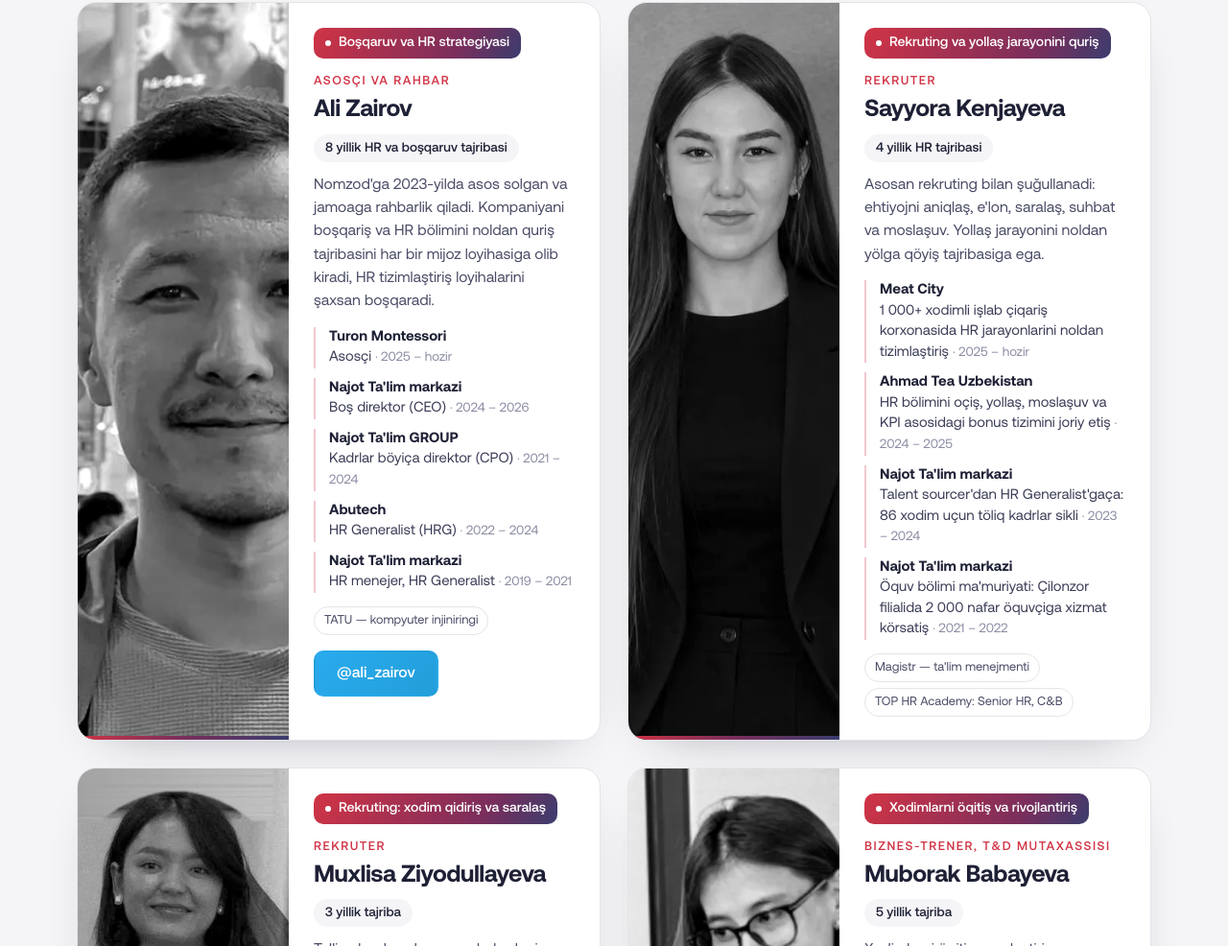
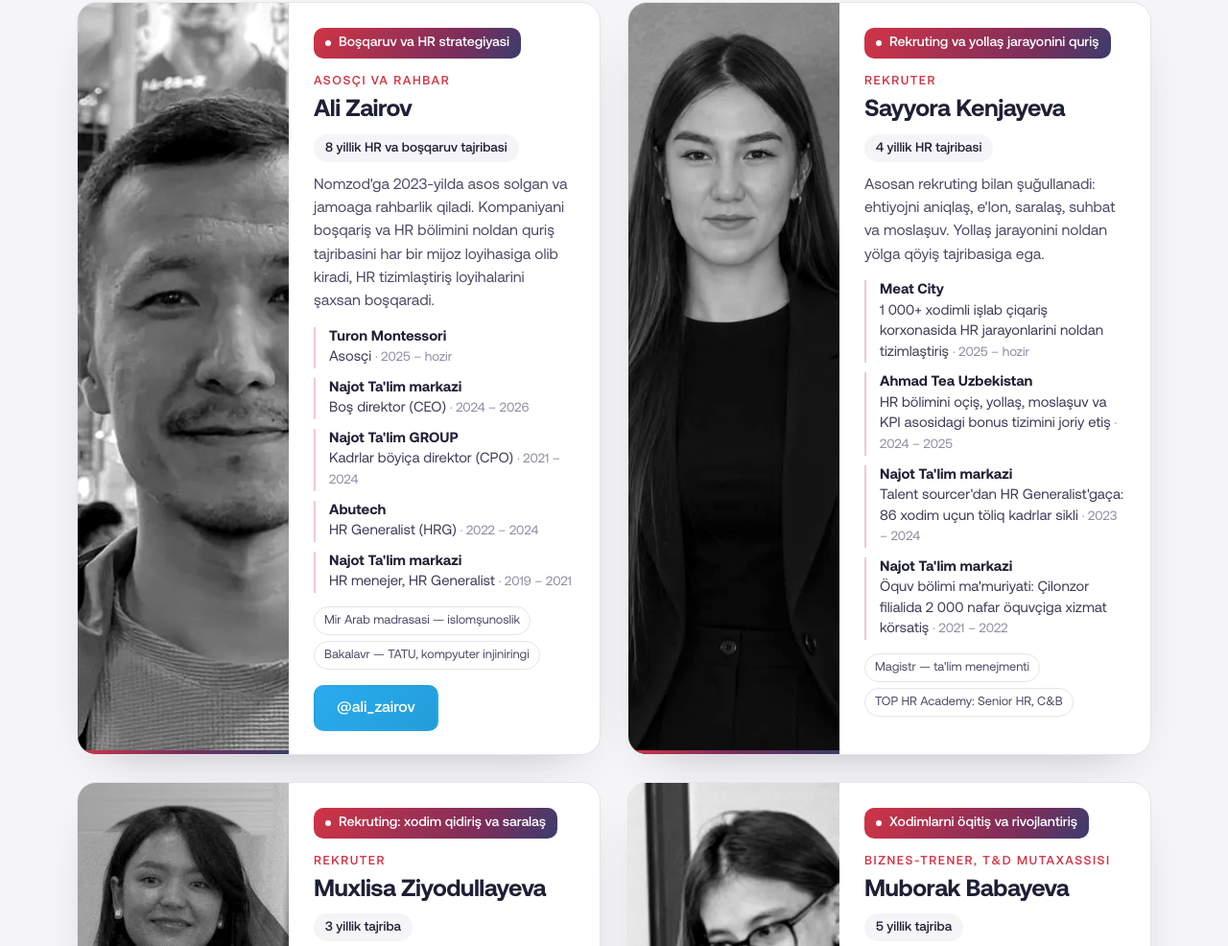
Before and after one commit to alizairov/nomzod-test, a plain HTML site: page site/index.html in a window 1280 px wide. Shown: the part 3984-4970 px from the top of the page at 96% size. Drawn offline with Linux system fonts and the light colour scheme.

Commit message:
Jamoa: Ali — Mir Arab madrasasi
Co-Authored-By: Claude Opus 5.5 <noreply@anthropic.com>
Claude-Session: https://claude.ai/code/session_01Rtc6UA9EmHm2q8zhMxn6CZ

```diff
--- a/site/index.html
+++ b/site/index.html
@@ -177,7 +177,8 @@
             <li><b data-noconv>Najot Ta'lim markazi</b> HR menejer, HR Generalist <span>· 2019 – 2021</span></li>
           </ul>
           <ul class="member__tags">
-            <li>TATU — kompyuter injiniringi</li>
+            <li>Mir Arab madrasasi — islomshunoslik</li>
+            <li>Bakalavr — TATU, kompyuter injiniringi</li>
           </ul>
           <a class="btn btn--tg member__tg" href="https://t.me/ali_zairov" target="_blank" rel="noopener"><span data-noconv>@ali_zairov</span></a>
         </div>
```
